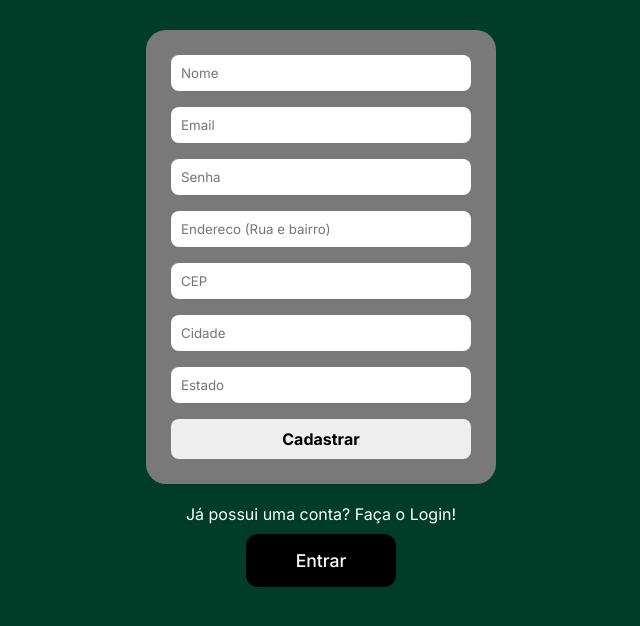
After one commit to vinicius-bender/sistema-web-php, a PHP site: page /cadastro.php in a window 1280 px wide. The commit adds this page. Shown: the top 626 px of the page, without its empty margins (319-959 px from the left). Run offline with PHP 8.4, Linux system fonts and the light colour scheme; some libraries are stand-ins or nearby versions.

Commit message:
cadastro

```diff
--- /dev/null
+++ b/cadastro.php
@@ -0,0 +1,86 @@
+<!DOCTYPE html>
+<html lang="pt-BR">
+
+<head>
+  <meta charset="UTF-8">
+  <meta http-equiv="X-UA-Compatible" content="IE=edge">
+  <meta name="viewport" content="width=device-width, initial-scale=1.0">
+  <!--Styles-->
+  <link type="text/css" rel="stylesheet" href="./styles/cadastro.css">
+  <!--Fonts-->
+  <link rel="preconnect" href="https://fonts.googleapis.com">
+  <link rel="preconnect" href="https://fonts.gstatic.com" crossorigin>
+  <link
+    href="https://fonts.googleapis.com/css2?family=Inter:wght@400;500;600;700&family=Montserrat:wght@400;500;600;700&display=swap"
+    rel="stylesheet">
+  <!--Icons-->
+  <script src="https://kit.fontawesome.com/8a0ec70a6e.js" crossorigin="anonymous"></script>
+</head>
+
+<body>
+
+  <form action="cadastro.php" method="POST">
+    <input type="text" name="nome" placeholder="Nome" required>
+    <input type="email" name="email" placeholder="Email" required>
+    <input type="password" name="senha" placeholder="Senha" required>
+    <input type="text" name="endereco" placeholder="Endereco (Rua e bairro)" required>
+    <input type="text" name="cep" placeholder="CEP" required>
+    <input type="text" name="cidade" placeholder="Cidade" required>
+    <input type="text" name="estado" placeholder="Estado" required>
+    <input id="submit" type="submit" name="cadastrar" value="Cadastrar">
+  </form>
+
+  <div id="login-existente">
+    <p>Já possui uma conta? Faça o Login!</p>
+
+    <div id="entrar">
+      <a href="login.php">Entrar</a>
+      <div>
+    </div>
+</div>
+</body>
+
+</html>
+
+<?php
+
+if (isset($_POST["cadastrar"])) {
+
+  $nome = $_POST["nome"];
+  $email = $_POST["email"];
+  $senha = $_POST["senha"];
+  $endereco = $_POST["endereco"];
+  $cep = $_POST["cep"];
+  $cidade = $_POST["cidade"];
+  $estado = $_POST["estado"];
+  $existe = false;
+
+  $conn = mysqli_connect("localhost", "root", "", "loja");
+
+  if (mysqli_connect_errno()){
+    echo ("Deu ruim: " . mysqli_connect_error());
+  }
+
+  $sql = "SELECT email FROM user";
+  $result = mysqli_query($conn, $sql);
+
+  while ($row = mysqli_fetch_assoc($result)){
+    if ($row['email'] === $email){
+      $existe = true;
+    }
+  }
+  if (!$existe){
+    mysqli_query($conn, "INSERT INTO user (nome, email, senha, endereco, cep, cidade, estado)
+    VALUES ('$nome', '$email', '$senha', '$endereco', '$cep', '$cidade', '$estado')");
+    mysqli_close($conn);
+    header('Location: login.php');
+  }else{
+    echo ("
+    <div id='ja-existe'>
+      Este e-mail já está cadastrado!
+    <div>
+    ");
+    mysqli_close($conn);
+  }
+}
+?>
--- a/index.php
+++ b/index.php
@@ -42,7 +42,7 @@
 
             <div class="account">
                 <i class="fa-solid fa-user" style="color: #ffffff;"></i>
-                <a href="./pages/login.php">Entrar</a>
+                <a href="login.php">Entrar</a>
             </div>
         </div>
     </header>
--- a/styles/cadastro.css
+++ b/styles/cadastro.css
@@ -2,7 +2,8 @@
     margin: 0;
     padding: 0;
     box-sizing: border-box;
-    font-family: 'Montserrat', sans-serif;
+    font-family: 'Inter', sans-serif;
+    text-decoration: none;
 }
 
 body{
@@ -75,3 +76,14 @@ a{
     cursor: pointer;
     color: black;
 }
+
+#ja-existe{
+    display: flex;
+    flex-direction: row;
+    justify-content: center;
+    gap: 5px;
+    font-size: 1.4rem;
+    color: red;
+    text-align: center;
+    padding: 5px;
+}
--- a/styles/login.css
+++ b/styles/login.css
@@ -2,7 +2,8 @@
     margin: 0;
     padding: 0;
     box-sizing: border-box;
-    font-family: 'Montserrat', sans-serif;
+    font-family: 'Inter', sans-serif;
+    text-decoration: none;
 }
 
 body{
@@ -30,7 +31,7 @@ input{
 
 #submit{
     font-size: 1rem;
-    font-weight: 500;
+    font-weight: 700;
 }
 
 #submit:hover{
```
Also changed, not shown: login.php (renamed from pages/login.php, +12 -11 lines), pages/cadastro.php (deleted, +0 -40 lines), styles/index.css (+9 -10 lines).
